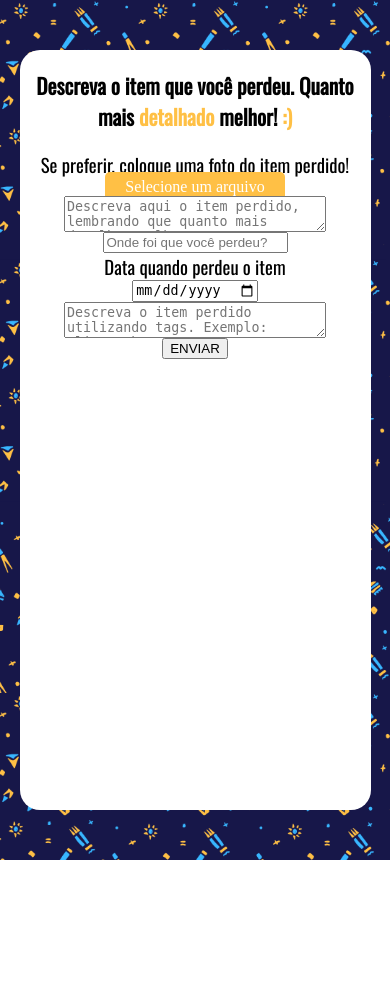
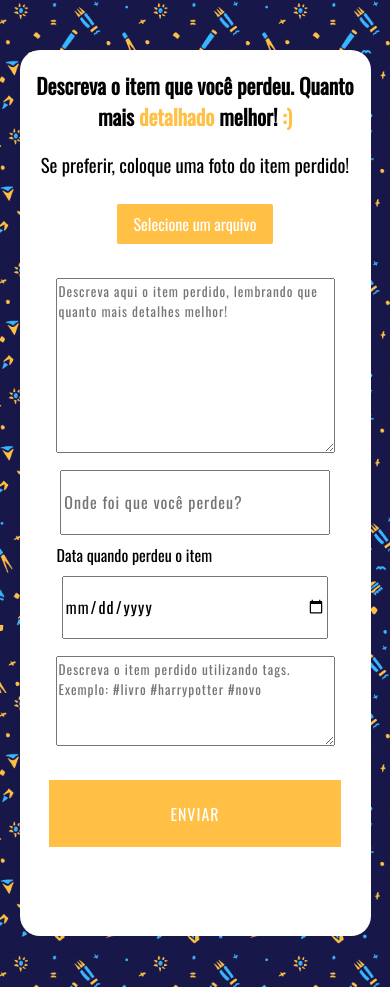
Before and after one commit to muriloignaccio/Aonde, a Django app: template website/templates/perdi.html in a window 390 px wide. Before the commit the page ends 860 px from the top, so only its background shows below. Run offline with Django 3.2, Linux system fonts and the light colour scheme; the template is opened without the code that fills it, so the values that code supplies are empty; some web fonts are replaced.

Commit message:
Estilizar página perdi tanto para mobile first com desktop

```diff
--- a/website/static/css/perdi.css
+++ b/website/static/css/perdi.css
@@ -1,33 +1,33 @@
 body{
-    display: flex;
-    justify-content: center;
     align-items: center;
-    height: 100vh;
+    background-attachment: fixed;
     background-image: url("../images/backgroundPhone.png");
     background-size: contain;
+    display: flex;
+    height: 115vh;
+    justify-content: center;
 }
 body > div{
     align-items: center;
     background-color: white;
-    height: 90vh;
+    height: 105vh;
     display: flex;
     flex-direction: column;
     width: 90vw;
     border-radius: 20px;
 }
 form{
+    align-items: center;
     display: flex;
     flex-direction: column;
-    align-items: center;
 }
-h1{
-    font-size: 16pt;
+form > input{
+    width: 67vw;
+    height: 7vh;
     font-family: 'Oswald', sans-serif;
-    margin: 5vw;
-    text-align: center;
-}
-span{
-    color: #FFC045;
+    font-size: 12pt;
+    margin: 1vh 0;
+    letter-spacing: 1px;
 }
 form > label{
     font-family: 'Oswald', sans-serif;
@@ -36,14 +36,90 @@ form > label{
     text-align: center;
     width: 100vw;
 }
+form > label:nth-child(7){
+    text-align: left;
+    width: 71vw;
+    font-size: 12pt;
+}
+form > textarea{
+    font-family: 'Oswald', sans-serif;
+    letter-spacing: 1px;
+    margin: 1vh 0;
+}
+form > textarea:nth-child(5){
+    width: 70vw;
+    height: 20vh;
+}
+form > textarea:nth-child(9){
+    height: 10vh;
+    width: 70vw;
+}
+h1{
+    font-size: 16pt;
+    font-family: 'Oswald', sans-serif;
+    margin: 5vw;
+    text-align: center;
+}
+input[type="submit"]{
+    border: none;
+    background-color: #FFC045;
+    color: white;
+    height: 8vh;
+    letter-spacing: 1px;
+    width: 75vw;
+    margin: 3vh 0;
+}
+#btnImagem{
+    margin: 4vh 0;
+}
 #btnImagem > input[type="file"]{
     display: none;
 }
 #btnImagem > label{
         background-color: #FFC045;
-        border-radius: 5px;
+        border-radius: 2px;
         color: white;
         cursor: pointer;
-        margin: 10px;
-        padding: 6px 20px
+        font-family: 'Oswald', sans-serif;
+        padding: 1vh 2vh;
 }
+span{
+    color: #FFC045;
+}
+@media(min-width: 768px){
+    body > div{
+        width: 50vw;
+    }
+    #btnImagem > label{
+        transition: .2s ease-in-out;
+    }
+    #btnImagem > label:hover{
+        background-color: #28004e;
+        color: #FFC045;
+        transition: .2s ease-in-out;
+    }
+    h1{
+        margin: 6vh 0;
+    }
+    form > textarea:nth-child(odd){
+        width: 30vw;
+    }
+    form > input:nth-child(even){
+        width: 29vw;
+    }
+    form > input:nth-child(10){
+        width: 31vw;
+    }
+    form > label:nth-child(7){
+        width: 30vw;
+    }
+    input[type="submit"]{
+        cursor: pointer;
+        transition: .2s ease-in-out;
+    }
+    input[type="submit"]:hover{
+        background-color: #28004e;
+        color: #FFC045;
+        transition: .2s ease-in-out;
+    }
+}
```
